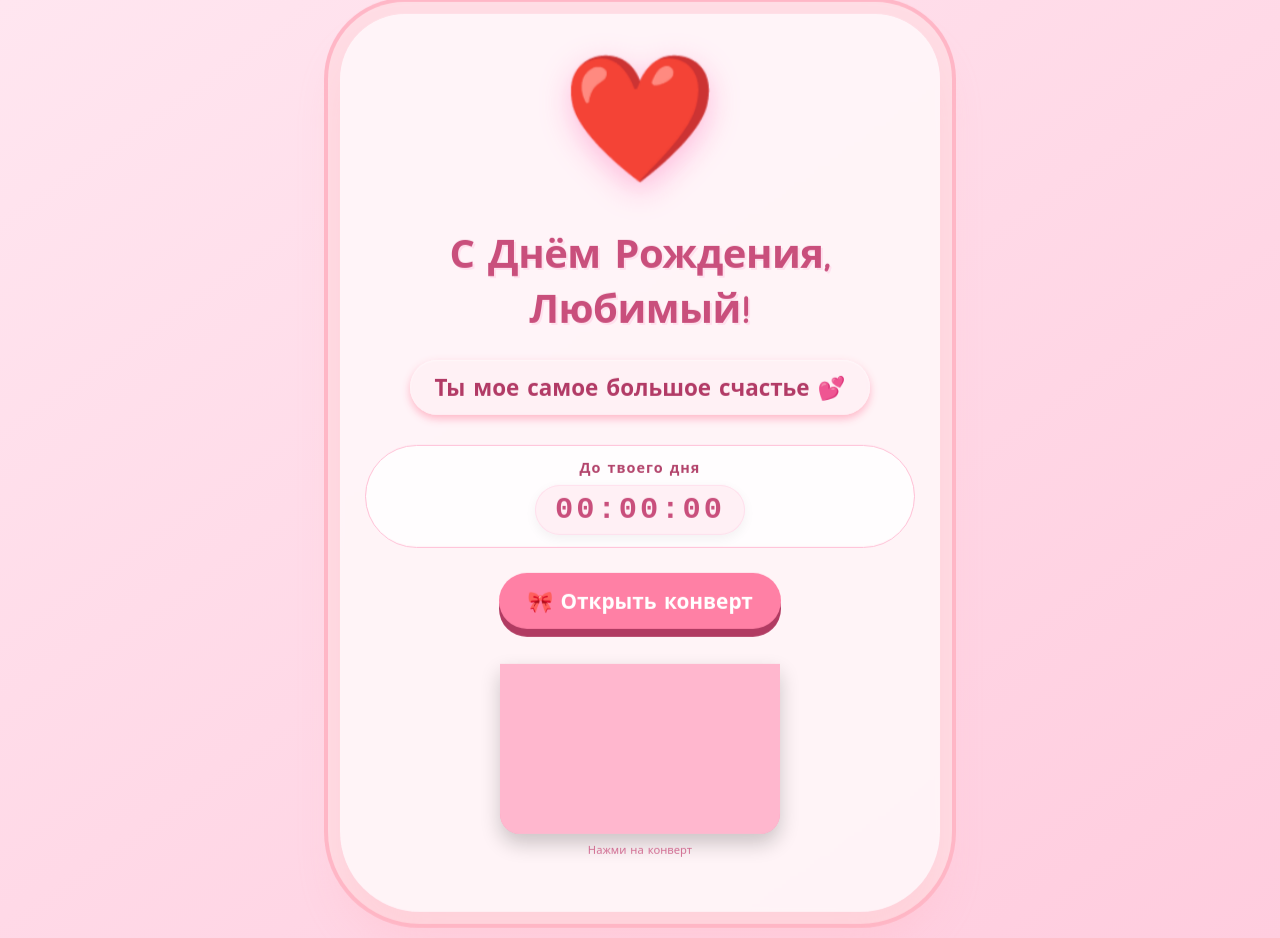
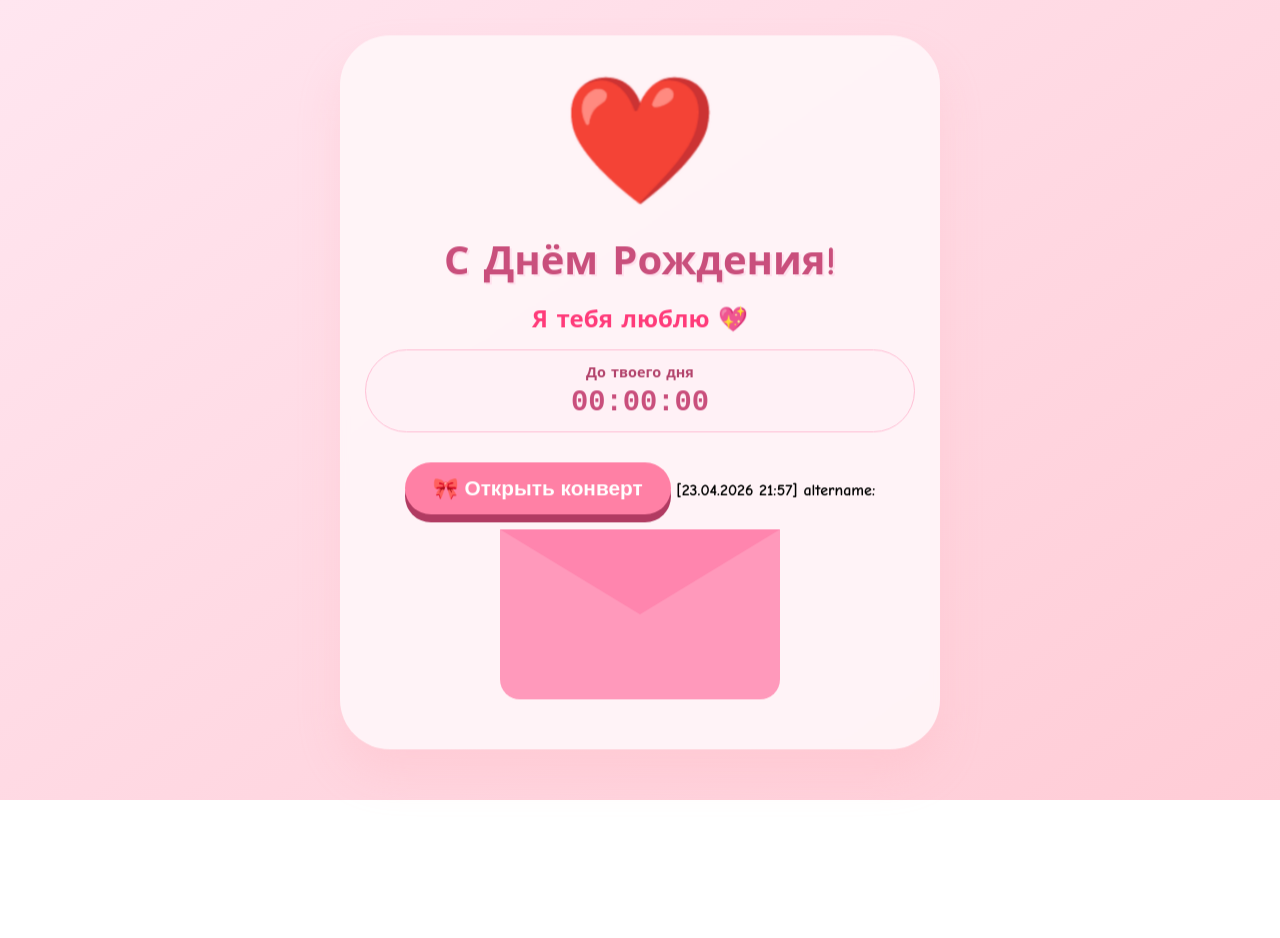
Before and after one commit to doner228228/for_u, a plain HTML site: page index.html in a window 1280 px wide. After the commit the page ends 800 px from the top, so only its background shows below. Drawn offline with Linux system fonts and the light colour scheme.

Commit message:
Update index.html

```diff
--- a/index.html
+++ b/index.html
@@ -5,119 +5,99 @@
 <meta name="viewport" content="width=device-width, initial-scale=1.0, user-scalable=no">
 <title>С Днём Рождения, Любимый!</title>
 
-<!-- Шрифт Hello Kitty -->
 <link href="https://fonts.googleapis.com/css2?family=Comic+Neue:wght@700&display=swap" rel="stylesheet">
 
 <style>
-* {
-    margin: 0;
-    padding: 0;
-    box-sizing: border-box;
-    user-select: none;
-}
+* { margin: 0; padding: 0; box-sizing: border-box; user-select: none; }
 
 body {
     min-height: 100vh;
-    background: linear-gradient(145deg, #ffe6f0 0%, #ffccde 100%);
+    background: linear-gradient(145deg, #ffe6f0 0%, #ffccd6 100%);
     display: flex;
     justify-content: center;
     align-items: center;
-    font-family: 'Comic Neue', 'Quicksand', system-ui, -apple-system, sans-serif;
+    font-family: 'Comic Neue', system-ui, sans-serif;
+    overflow-x: hidden;
+    position: relative;
     padding: 20px;
-    position: relative;
-    overflow-x: hidden;
-    cursor: default;
+}
+
+/* Сердечки на фоне */
+#hearts-canvas {
+    position: fixed;
+    top: 0;
+    left: 0;
+    width: 100%;
+    height: 100%;
+    pointer-events: none;
+    z-index: 1;
 }
 
 /* Карточка */
 .card {
     max-width: 600px;
     width: 100%;
-    background: rgba(255, 245, 248, 0.96);
-    backdrop-filter: blur(2px);
-    border-radius: 65px 65px 80px 80px;
-    box-shadow: 0 30px 40px rgba(255, 182, 193, 0.3), 0 0 0 12px #fff8, 0 0 0 16px #ffb7c7;
+    background: rgba(255, 245, 248, 0.95);
+    backdrop-filter: blur(4px);
+    border-radius: 50px;
+    box-shadow: 0 25px 40px rgba(255, 182, 193, 0.3);
+    text-align: center;
     padding: 35px 25px 50px;
-    text-align: center;
-    transition: transform 0.3s ease;
+    position: relative;
     z-index: 10;
     animation: float 3s infinite ease-in-out;
 }
+@keyframes float { 0%,100%{transform:translateY(0)}50%{transform:translateY(-10px)} }
 
-@keyframes float {
-    0% { transform: translateY(0px); }
-    50% { transform: translateY(-8px); }
-    100% { transform: translateY(0px); }
+.main-heart {
+    font-size: 120px;
+    animation: heartbeat 1.2s infinite ease-in-out;
+    color: #ff4d6d;
+    cursor: default;
+    margin-bottom: 20px;
+}
+@keyframes heartbeat {
+    0%,100%{transform:scale(1)}
+    50%{transform:scale(1.18); text-shadow: 0 0 12px #ffb7c7;}
 }
 
-/* Главная сердечко */
-.heart-container { margin-bottom: 20px; position: relative; display: inline-block; }
-.main-heart {
-    font-size: 120px;
-    display: inline-block;
-    animation: heartbeat 1.2s infinite ease-in-out;
-    filter: drop-shadow(0 10px 15px rgba(255, 105, 180, 0.4));
-    cursor: pointer;
-    transition: transform 0.1s;
-    color: #ff4d6d;
+h1 { font-size: 2.5rem; color: #c94f7c; margin: 10px 0; text-shadow: 2px 2px 0 #ffe0ed; }
+.love-text { font-size: 1.5rem; color: #ff3b7a; font-weight: bold; margin: 15px 0; }
+
+.timer-container {
+    background: #fff0f5cc; border-radius: 60px; padding: 12px 16px;
+    margin: 15px 0; border: 1px solid #ffbfd5;
 }
-@keyframes heartbeat {
-    0%, 100% { transform: scale(1); }
-    50% { transform: scale(1.18); text-shadow: 0 0 12px #ffb7c7; }
-}
+.timer-label { font-size: 0.9rem; color: #b3446c; font-weight: 700; }
+.timer { font-size: 1.8rem; font-family: monospace; font-weight: 800; color: #c94f7c; margin-top: 5px; }
 
-h1 { font-size: 2.5rem; color: #c94f7c; font-weight: 700; letter-spacing: -0.5px; margin: 15px 0 10px; text-shadow: 2px 2px 0 #ffe0ed; }
-.greeting { font-size: 1.4rem; color: #b23b66; background: #fff0f5dd; padding: 12px 24px; border-radius: 100px; display: inline-block; margin: 15px 0; font-weight: 700; backdrop-filter: blur(4px); box-shadow: inset 0 1px 2px #fff9, 0 4px 8px #ffb7c7; }
-
-/* Таймер */
-.timer-container { background: #ffffffcc; border-radius: 60px; padding: 12px 16px; margin: 15px 0 10px; backdrop-filter: blur(4px); border: 1px solid #ffbfd5; }
-.timer-label { font-size: 0.9rem; color: #b3446c; letter-spacing: 1px; font-weight: 700; }
-.timer { font-size: 1.9rem; font-weight: 800; font-family: monospace; color: #c94f7c; background: #fff0f5; display: inline-block; padding: 8px 20px; border-radius: 50px; margin-top: 8px; letter-spacing: 3px; box-shadow: inset 0 0 0 1px #ffe0ed, 0 4px 12px rgba(0,0,0,0.05); }
-
-/* Кнопка бантик */
 .surprise-btn {
-    background: #ff80a5;
-    border: none;
-    color: white;
-    font-size: 1.3rem;
-    font-weight: bold;
-    padding: 14px 28px;
-    border-radius: 60px;
-    cursor: pointer;
-    transition: 0.2s;
-    margin-top: 15px;
-    margin-bottom: 20px;
-    font-family: inherit;
-    box-shadow: 0 8px 0 #b13b62;
-    display: inline-flex;
-    align-items: center;
-    justify-content: center;
-    gap: 10px;
+    background: #ff80a5; color: white; border: none; font-size: 1.3rem;
+    font-weight: bold; padding: 14px 28px; border-radius: 60px; cursor: pointer;
+    margin-top: 15px; box-shadow: 0 8px 0 #b13b62;
 }
 .surprise-btn:active { transform: translateY(4px); box-shadow: 0 4px 0 #b13b62; }
 
-/* Конверт */
-.envelope-wrapper { display: flex; flex-direction: column; align-items: center; justify-content: center; margin-top: 15px; margin-bottom: 5px; width: 100%; }
-.envelope { position: relative; width: 280px; height: 170px; background: #ff99bb; border-radius: 0 0 20px 20px; box-shadow: 0 10px 20px rgba(0,0,0,0.2); transition: all 0.4s ease; cursor: pointer; margin: 0 auto; }
-.envelope:before { content: ''; position: absolute; top: 0; left: 0; width: 100%; height: 100%; background: #ffb7ce; border-radius: 0 0 20px 20px; z-index: 2; }
-[23.04.2026 21:03] altername: .envelope .flap { position: absolute; top: 0; left: 0; width: 100%; height: 100%; background: #ff85ae; clip-path: polygon(0% 0%, 50% 50%, 100% 0%); z-index: 3; transform-origin: top; transition: transform 0.5s ease; }
+.envelope-wrapper { display: flex; flex-direction: column; align-items: center; margin-top: 15px; }
+.envelope { position: relative; width: 280px; height: 170px; background: #ff99bb; border-radius: 0 0 20px 20px; cursor: pointer; margin: 0 auto; }
+.envelope .flap { position: absolute; top: 0; width: 100%; height: 100%; background: #ff85ae; clip-path: polygon(0% 0%, 50% 50%, 100% 0%); transform-origin: top; transition: transform 0.5s ease; }
 .envelope.open .flap { transform: rotateX(180deg); }
-.envelope .letter { position: absolute; bottom: 0; left: 10%; width: 80%; background: #fffef7; padding: 16px 12px; border-radius: 12px 12px 8px 8px; font-size: 0.75rem; color: #b23b66; text-align: center; transition: all 0.4s ease; opacity: 0; transform: translateY(30px); pointer-events: none; box-shadow: 0 5px 15px rgba(0,0,0,0.1); font-weight: 500; max-height: 150px; overflow-y: auto; line-height: 1.4; z-index: 5; }
+.envelope .letter {
+    position: absolute; bottom: 0; left: 10%; width: 80%; background: #fffef7;
+    padding: 16px 12px; border-radius: 12px 12px 8px 8px;
+    font-size: 0.8rem; color: #b23b66; text-align: left;
+    opacity: 0; transform: translateY(30px); transition: all 0.5s ease; pointer-events: none;
+    max-height: 250px; overflow-y: auto; line-height: 1.4; font-weight: 500;
+}
 .envelope.open .letter { opacity: 1; transform: translateY(-20px); pointer-events: auto; }
-.open-hint { font-size: 0.7rem; color: #c94f7c; margin-top: 8px; opacity: 0.8; text-align: center; }
-.signature { margin-top: 28px; font-size: 0.95rem; color: #e36f99; font-weight: 600; letter-spacing: 0.5px; }
 
-/* Холст с сердечками */
-#hearts-canvas { position: fixed; top: 0; left: 0; width: 100%; height: 100%; pointer-events: none; z-index: 5; }
+.signature { margin-top: 15px; color: #e36f99; font-weight: 600; }
 
 @media (max-width: 550px) {
-    .card { padding: 25px 18px 35px; }
     .main-heart { font-size: 90px; }
     h1 { font-size: 1.8rem; }
-    .timer { font-size: 1.4rem; letter-spacing: 2px; }
+    .timer { font-size: 1.4rem; }
     .envelope { width: 240px; height: 150px; }
-    .letter-text { font-size: 0.7rem; }
-    .greeting { font-size: 1.2rem; padding: 10px 20px; }
 }
 </style>
 </head>
@@ -126,11 +106,9 @@
 <canvas id="hearts-canvas"></canvas>
 
 <div class="card">
-    <div class="heart-container">
-        <div class="main-heart">❤️</div>
-    </div>
-    <h1>С Днём Рождения, Любимый!</h1>
-    <div class="greeting">Ты мое самое большое счастье 💕</div>
+    <div class="main-heart">❤️</div>
+    <h1>С Днём Рождения!</h1>
+    <div class="love-text">Я тебя люблю 💖</div>
 
     <div class="timer-container">
         <div class="timer-label">До твоего дня</div>
@@ -138,17 +116,16 @@
     </div>
 
     <button class="surprise-btn" id="openBtn">🎀 Открыть конверт</button>
-
-    <div class="envelope-wrapper">
+[23.04.2026 21:57] altername: <div class="envelope-wrapper">
         <div class="envelope" id="envelope">
             <div class="flap"></div>
             <div class="letter" id="letter">
-                Дорогой, пусть каждый день приносит радость и улыбки.
-                Ты самый лучший! 😘
-                <div class="signature">С любовью, твоя Kitty 💖</div>
+Поздравляю тебя с днем рождения, мой единственный. Желаю тебе счастья, денег, успеха, здоровья тебе и близким, чтоб никогда больше не болел и не грустил, солнышко мое.
+Мне очень нравится проводить с тобой время, я к тебе сильно привязался, каждый день становится лучше чем мог быть. Для меня ты стал очень дорогим и близким человеком. Я очень рад что мы с тобой встретили друг друга. Много чего было бы для меня по другому если б не ты. Большое спасибо тебе, думаю, я буду помнить тебя до конца своей жизни.
+Мне нравится то, какой ты, тебя сложно описать как человека, у тебя нестандартное отношение к жизни, и к сожалению очень много трудностей, думаю тебе сейчас очень нелегко, но ты молодец. Справляешься как то сейчас, значит в будущем тоже все сможешь. Я очень надеюсь что у тебя все будет хорошо, что все получится так, как ты хочешь, мне ты кажешься человеком, который многого добьется в своей жизни. Я не сомневаюсь, что ты обязательно будешь по настоящему счастлив.
+<div class="signature">С любовью, твоя Kitty 💖</div>
             </div>
         </div>
-        <div class="open-hint">Нажми на конверт</div>
     </div>
 </div>
 
@@ -158,15 +135,15 @@
 // Таймер
 function updateTimer() {
     const now = new Date();
-    const birthday = new Date(now.getFullYear(), 11, 24, 0, 0, 0); // пример 24 декабря
-    if (now > birthday) birthday.setFullYear(birthday.getFullYear() + 1);
+    const birthday = new Date(now.getFullYear(), 11, 24); // пример: 24 декабря
+    if(now > birthday) birthday.setFullYear(birthday.getFullYear()+1);
     const diff = birthday - now;
-    const hrs = String(Math.floor(diff / 1000 / 60 / 60) % 24).padStart(2, '0');
-    const mins = String(Math.floor(diff / 1000 / 60) % 60).padStart(2, '0');
-    const secs = String(Math.floor(diff / 1000) % 60).padStart(2, '0');
+    const hrs = String(Math.floor(diff/1000/60/60)%24).padStart(2,'0');
+    const mins = String(Math.floor(diff/1000/60)%60).padStart(2,'0');
+    const secs = String(Math.floor(diff/1000)%60).padStart(2,'0');
     document.getElementById('countdown').textContent = ${hrs}:${mins}:${secs};
 }
-setInterval(updateTimer, 1000);
+setInterval(updateTimer,1000);
 updateTimer();
 
 // Конверт
@@ -182,45 +159,38 @@
 openBtn.addEventListener('click', openEnvelope);
 envelope.addEventListener('click', openEnvelope);
 
-// Сердечки на фоне
+// Сердечки
 const canvas = document.getElementById('hearts-canvas');
 const ctx = canvas.getContext('2d');
 canvas.width = window.innerWidth;
 canvas.height = window.innerHeight;
 
-const hearts = [];
-function createHeart() {
+const hearts=[];
+function createHeart(){
     hearts.push({
-        x: Math.random() * canvas.width,
-        y: canvas.height + 10,
-        size: Math.random() * 12 + 8,
-        speed: Math.random() * 1 + 0.5,
-        color: rgba(${255}, ${182}, ${193}, ${Math.random()})
+        x:Math.random()*canvas.width,
+        y:canvas.height+10,
+        size:Math.random()*12+8,
+        speed:Math.random()*1+0.5,
+        color:rgba(255,182,193,${Math.random()})
     });
 }
-for (let i = 0; i < 40; i++) createHeart();
-[23.04.2026 21:03] altername: function animateHearts() {
-    ctx.clearRect(0, 0, canvas.width, canvas.height);
-    hearts.forEach(h => {
-        h.y -= h.speed;
+for(let i=0;i<40;i++) createHeart();
+
+function animateHearts(){
+    ctx.clearRect(0,0,canvas.width,canvas.height);
+    hearts.forEach(h=>{
+        h.y-=h.speed;
         ctx.beginPath();
-        ctx.moveTo(h.x, h.y);
-        ctx.arc(h.x, h.y, h.size / 2, 0, Math.PI * 2);
-        ctx.fillStyle = h.color;
+        ctx.arc(h.x,h.y,h.size/2,0,Math.PI*2);
+        ctx.fillStyle=h.color;
         ctx.fill();
-        if (h.y < -10) {
-            h.y = canvas.height + 10;
-            h.x = Math.random() * canvas.width;
-        }
+        if(h.y<-10){h.y=canvas.height+10; h.x=Math.random()*canvas.width;}
     });
     requestAnimationFrame(animateHearts);
 }
 animateHearts();
-
-window.addEventListener('resize', () => {
-    canvas.width = window.innerWidth;
-    canvas.height = window.innerHeight;
-});
+window.addEventListener('resize',()=>{canvas.width=window.innerWidth; canvas.height=window.innerHeight;});
 </script>
 </body>
 </html>
```
